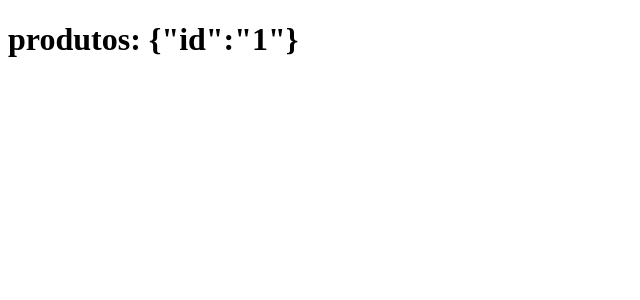
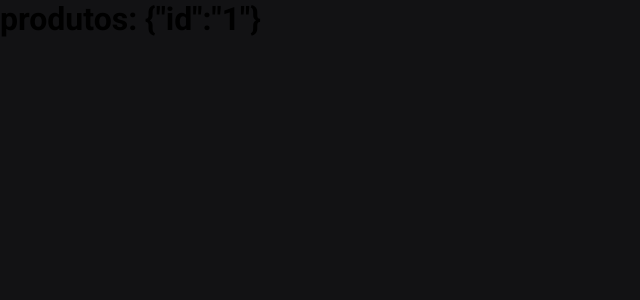
Before and after one commit to Du-devBR/rocketseatOne-ReactJs, a Next.js app in the folder projeto04-ignite-shop/: page /product/1 in a window 1280 px wide. Shown: the top 300 px of the page, without its empty margins (0-640 px from the left). Built offline with nearby package versions, Linux system fonts and the light colour scheme.

Commit message:
feat: definido style guide

```diff
--- a/projeto04-ignite-shop/src/pages/_app.tsx
+++ b/projeto04-ignite-shop/src/pages/_app.tsx
@@ -1,6 +1,10 @@
 
+import { globalStyles } from '@/styles/global'
 import type { AppProps } from 'next/app'
 
+globalStyles()
+
 export default function App({ Component, pageProps }: AppProps) {
+
   return <Component {...pageProps} />
 }
--- /dev/null
+++ b/projeto04-ignite-shop/src/styles/global.ts
@@ -0,0 +1,18 @@
+import { globalCss } from '.';
+
+export const globalStyles = globalCss({
+  '*': {
+    margin: 0,
+    padding: 0,
+    listStyle: 'none',
+  },
+  body: {
+    backgroundColor: '$gray900',
+    '-webkit-font-smoothing': 'antialiased',
+  },
+
+  'body, input, textarea, button': {
+    fontFamily: 'Roboto',
+    fontWeight: 400,
+  },
+});
--- a/projeto04-ignite-shop/src/styles/index.ts
+++ b/projeto04-ignite-shop/src/styles/index.ts
@@ -4,6 +4,15 @@ export const { config, styled, globalCss, keyframes, getCssText, theme, createTh
   theme: {
     colors: {
       rocketseat: '#8257e6',
+      white: '#fff',
+
+      gray900: '#121214',
+      gray800: '#202024',
+      gray300: '#c4c4cc',
+      gray100: '#e1e1e6',
+
+      green500: '#00875f',
+      green300: '#00b37e',
     },
   },
 });
```
